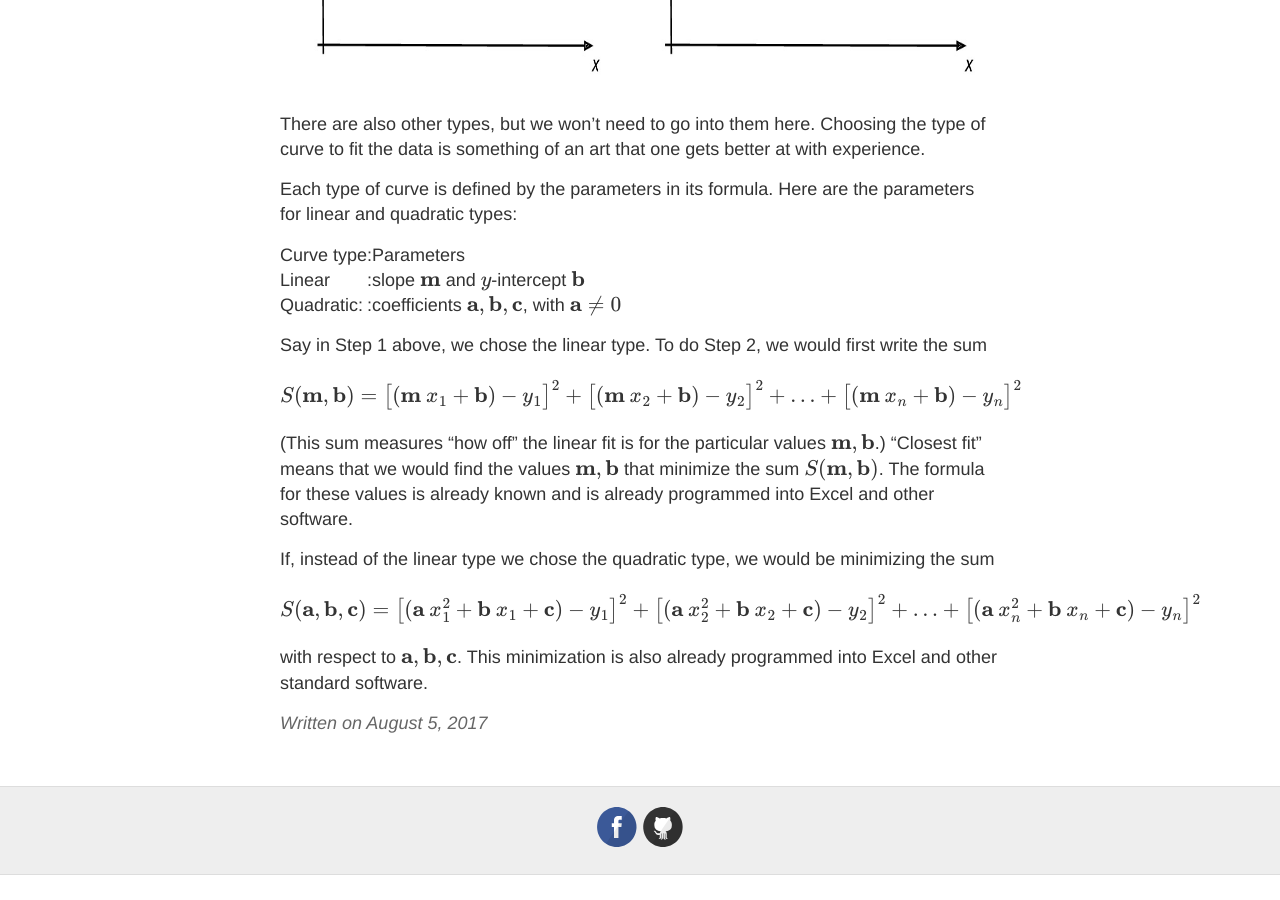
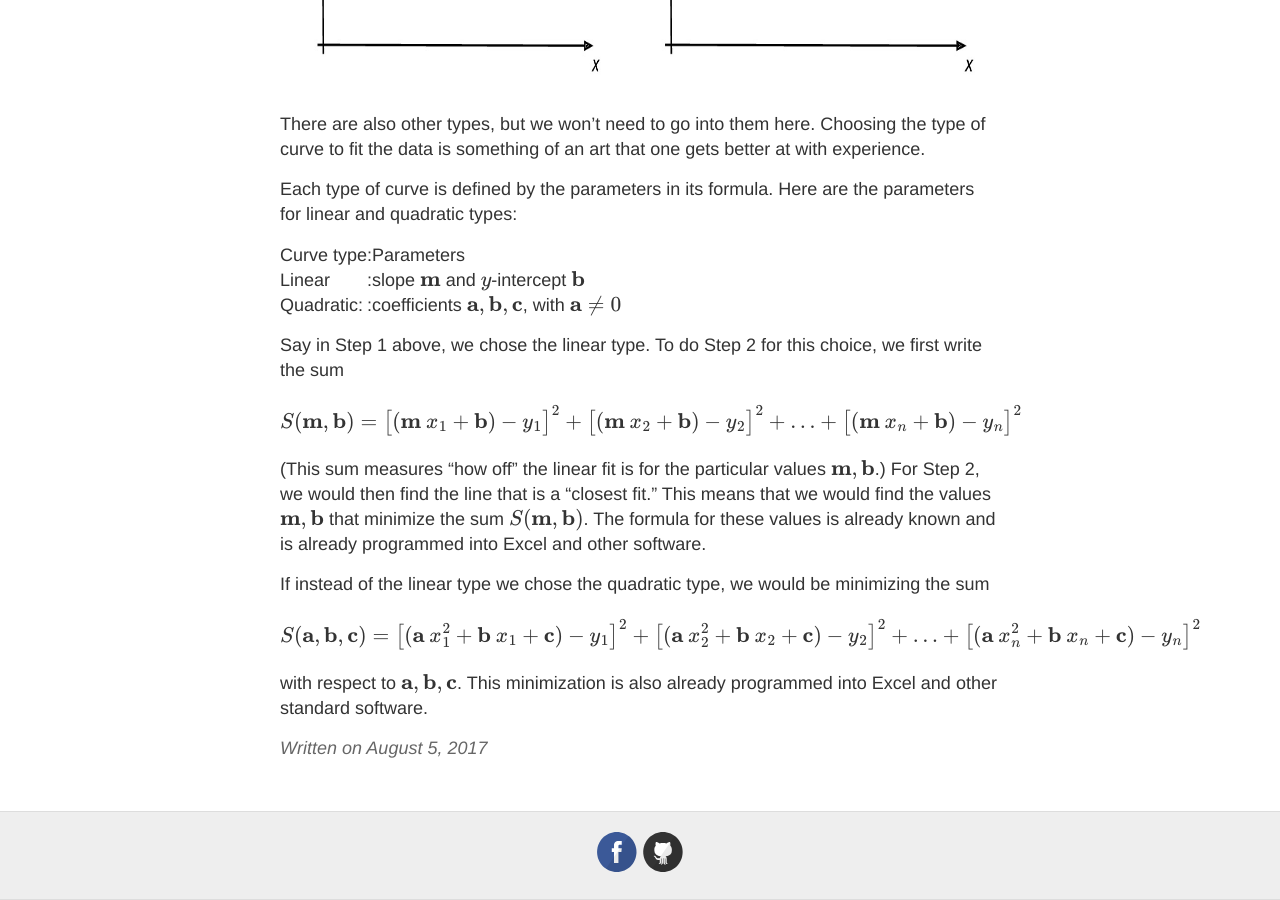
Before and after one commit to datacompass/datacompass.github.io, a Jekyll site: the page built from _posts/2017-8-5-Regression.md, in a window 1280 px wide and 900 px high, scrolled down 1152 px. Built offline with Jekyll 4.4.1, drawn with Linux system fonts in a browser that asks for light colours; formulas are drawn with MathJax 3; before the commit the page ends 2027 px from its top, so only the background shows below that.

Commit message:
Update 2017-8-5-Regression.md

```diff
--- a/_posts/2017-8-5-Regression.md
+++ b/_posts/2017-8-5-Regression.md
@@ -36,7 +36,7 @@ Each type of curve is defined by the parameters in its formula.  Here are the pa
 | Linear  | : | slope ${\bf m}$ and $y$-intercept ${\bf b}$ |
 | Quadratic: | : | coefficients ${\bf a}, {\bf b}, {\bf c}$, with ${\bf a} \neq 0$ |
 
-Say in Step 1 above, we chose the linear type.  To do Step 2, we would first write the sum
+Say in Step 1 above, we chose the linear type.  To do Step 2 for this choice, we first write the sum
 
 $$
 S({\bf m}, {\bf b}) =
@@ -52,10 +52,10 @@ S({\bf m}, {\bf b}) =
 \big]^2
 $$
 
-(This sum measures "how off" the linear fit is for the particular values ${\bf m}, {\bf b}$.) "Closest fit" means that we would find the values ${\bf m}, {\bf b}$ that minimize the sum $S({\bf m}, {\bf b})$.  The formula for these values is already known and is already programmed into Excel and other software.
+(This sum measures "how off" the linear fit is for the particular values ${\bf m}, {\bf b}$.) For Step 2, we would then find the line that is a "closest fit."  This means that we would find the values ${\bf m}, {\bf b}$ that minimize the sum $S({\bf m}, {\bf b})$.  The formula for these values is already known and is already programmed into Excel and other software.
 
 
-If, instead of the linear type we chose the quadratic type, we would be minimizing the sum
+If instead of the linear type we chose the quadratic type, we would be minimizing the sum
 
 $$
 S({\bf a}, {\bf b}, {\bf c}) =
```
